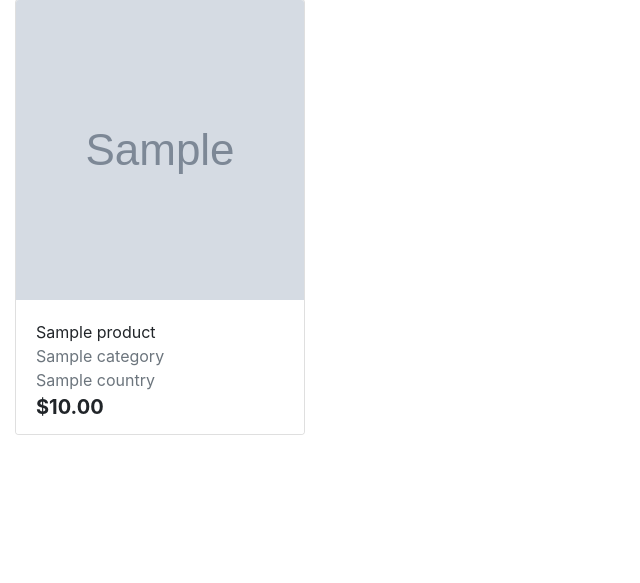
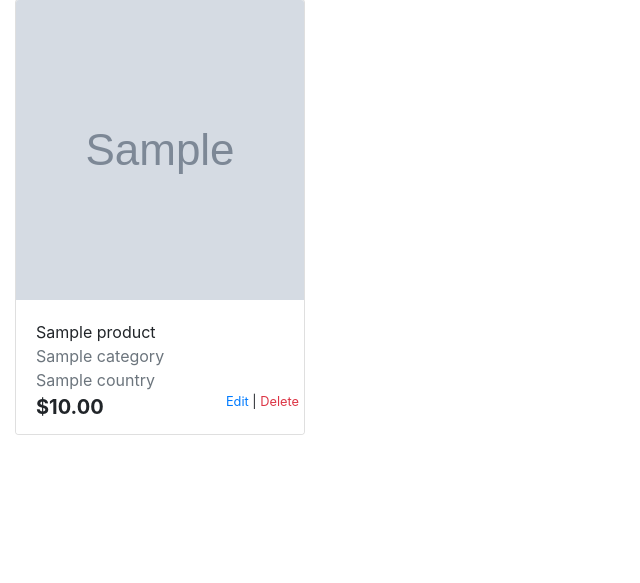
Before and after one commit to jonathanmeaney-lmk/globale_store, a Django app: page /products/ in a window 1280 px wide. Shown: the part 166-749 px from the top of the page, without its empty margins (0-640 px from the left). Run offline with Django 3.2, Linux system fonts and the light colour scheme; a user stored in the database is signed in; tables that the repository leaves empty hold one stand-in row (values such as "Sample post"); grey boxes marked "Sample" are stand-in pictures; some libraries are stand-ins or nearby versions; some web fonts are replaced.

Commit message:
Added delete product functionality

```diff
--- a/products/templates/products/product_detail.html
+++ b/products/templates/products/product_detail.html
@@ -33,6 +33,10 @@
                     <p><i class="fas fa-globe-europe"></i> <span>{{ product.country.friendly_name }}</span></p>
                     <hr>
                     <p class="mt-2 mb-1 product-description">{{ product.description }}</p>
+                    <small>
+                        <a href="{% url 'edit_product' product.id %}">Edit</a> |
+                        <a class="text-danger" href="{% url 'delete_product' product.id %}">Delete</a>
+                    </small>
                     <hr>
                     <form class="form" action="{% url 'add_to_cart' product.id %}" method="POST">
                         {% csrf_token %}
--- a/products/templates/products/products.html
+++ b/products/templates/products/products.html
@@ -39,10 +39,15 @@
                             <div class="row">
                                 <div class="col">
                                     <p class="lead mb-0 text-left font-weight-bold">${{ product.price }}</p>
-
                                 </div>
+                                {% if request.user.is_superuser %}
+                                <small class="ml-3">
+                                    <a href="{% url 'edit_product' product.id %}">Edit</a> |
+                                    <a class="text-danger" href="{% url 'delete_product' product.id %}">Delete</a>
+                                </small>
+                                {% endif %}
+                            </div>
                         </div>
-                    </div>
                     </div>
                 </div>
             {% endfor %}
--- a/products/urls.py
+++ b/products/urls.py
@@ -6,4 +6,5 @@ urlpatterns = [
     path('<int:product_id>/', views.product_detail, name='product_detail'),
     path('add/', views.add_product, name='add_product'),
     path('edit/<int:product_id>/', views.edit_product, name='edit_product'),
+    path('delete/<int:product_id>/', views.delete_product, name='delete_product'),
 ]
--- a/products/views.py
+++ b/products/views.py
@@ -78,9 +78,9 @@ def add_product(request):
     if request.method == 'POST':
         form = ProductForm(request.POST, request.FILES)
         if form.is_valid():
-            form.save()
+            product = form.save()
             messages.success(request, 'Successfully added product!')
-            return redirect(reverse('add_product'))
+            return redirect(reverse('product_detail', args=[product.id]))
         else:
             messages.error(request, 'Failed to add product. Please ensure the form is valid.')
     else:
@@ -116,3 +116,11 @@ def edit_product(request, product_id):
     }
 
     return render(request, template, context)
+
+
+def delete_product(request, product_id):
+    """ Delete a product from the store """
+    product = get_object_or_404(Product, pk=product_id)
+    product.delete()
+    messages.success(request, 'Product deleted!')
+    return redirect(reverse('products'))
```
